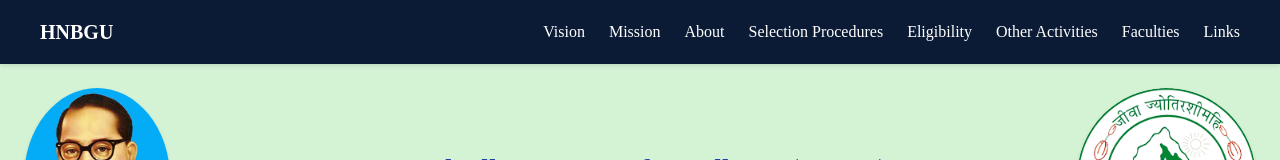
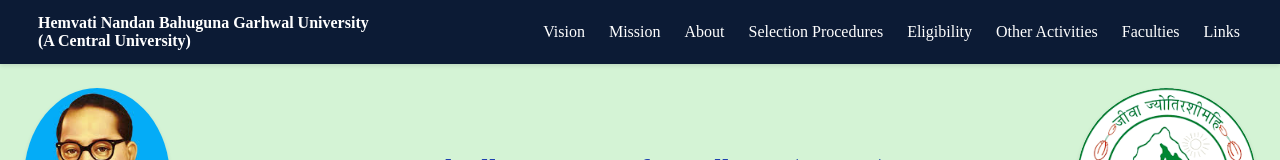
Before and after one commit to Suraj-Kumar83/DACE-Profile, a Next.js app in the folder dace-website/: page / in a window 1280 px wide. Shown: the top 160 px of the page. Built offline with nearby package versions, Linux system fonts and the light colour scheme.

Commit message:
update Navbar

```diff
--- a/dace-website/src/app/components/Footer.js
+++ b/dace-website/src/app/components/Footer.js
@@ -55,20 +55,10 @@
           <p className={styles.textBlock}>
              DACE at the H.N.B. Garhwal University was established in the month of April 2022 by Dr. Ambedkar Foundation, Ministry of Social Justice & Empowerment, Government of India. Dr. Ambedkar Centre of Excellence (DACE) scheme is to empower Scheduled Caste (SC) and Other Backward Classes (OBC) students in competitive exams by providing better opportunities for learning and excellence through quality coaching, personality development and acquisition of competitive skills.
           </p>
-          <div className={styles.socialLinks}>
-            <a href="https://facebook.com" target="_blank" rel="noopener noreferrer">
-              <FaFacebookF className={styles.icon} />
-            </a>
-            <a href="https://twitter.com" target="_blank" rel="noopener noreferrer">
-              <FaTwitter className={styles.icon} />
-            </a>
-            <a href="https://instagram.com" target="_blank" rel="noopener noreferrer">
-              <FaInstagram className={styles.icon} />
-            </a>
-            <a href="https://linkedin.com" target="_blank" rel="noopener noreferrer">
-              <FaLinkedinIn className={styles.icon} />
-            </a>
-          </div>
+
+          <p className={styles.textBlock}>Designed and Developed by <a href="https://www.linkedin.com/in/varun-barthwal-623876202/" alt="portfoilio links" style={{textDecoration:"none", color:"white"}} >Dr. Varun Barthwal ,</a> Assistant Professor, B.Tech., HoD
+            (IT Department), HNBGU. and <a href="https://my-portfolio-ebon-three-20.vercel.app/" alt="portfoilio links" style={{textDecoration:"none", color:"white"}} >Suraj Kumar,</a> B.Tech. 4th Year (CSE).
+          </p>
         </div>
       </div>
 
--- a/dace-website/src/app/components/Leader.js
+++ b/dace-website/src/app/components/Leader.js
@@ -26,12 +26,10 @@
             guidance for competitive examinations and holistic development.
           </p>
         </div>
-
-        {/* DACE Coordinator */}
         <div className={styles.card}>
           <div className={styles.imageWrapper}>
             <Image
-              src="/Picture13.jpg" // place in /public
+              src="/Picture13.jpg"
               alt="DACE Coordinator"
               fill
               sizes="(max-width:768px) 100vw, (max-width:1200px) 50vw, 33vw"
--- a/dace-website/src/app/components/Navbar.js
+++ b/dace-website/src/app/components/Navbar.js
@@ -19,7 +19,7 @@
   return (
     <nav className={styles.navbar}>
       <div className={styles.container}>
-        <div className={styles.logo}>HNBGU</div>
+        <div className={styles.logo}>Hemvati Nandan Bahuguna Garhwal University <br/> (A Central University)</div>
         <ul className={`${styles.navLinks} ${isOpen ? styles.showMenu : ""}`}>
           {navItems.map((item) => (
             <li key={item.id}>
--- a/dace-website/src/app/styles/navbar.module.css
+++ b/dace-website/src/app/styles/navbar.module.css
@@ -19,8 +19,9 @@
 }
 
 .logo {
-  font-size: 1.25rem;
+  font-size: 1rem;
   font-weight: bold;
+  margin-left: -2px;
 }
 
 .navLinks {
```
